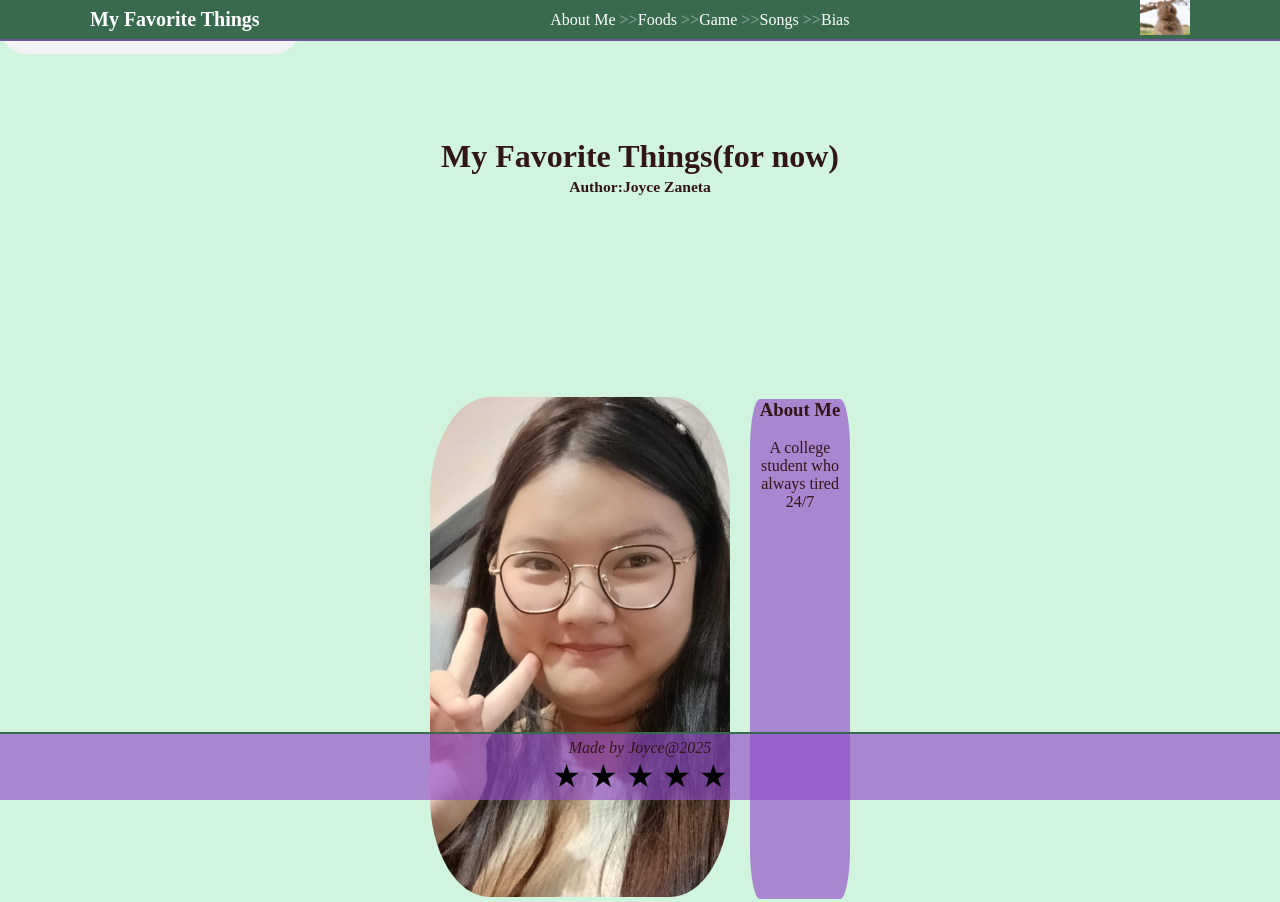
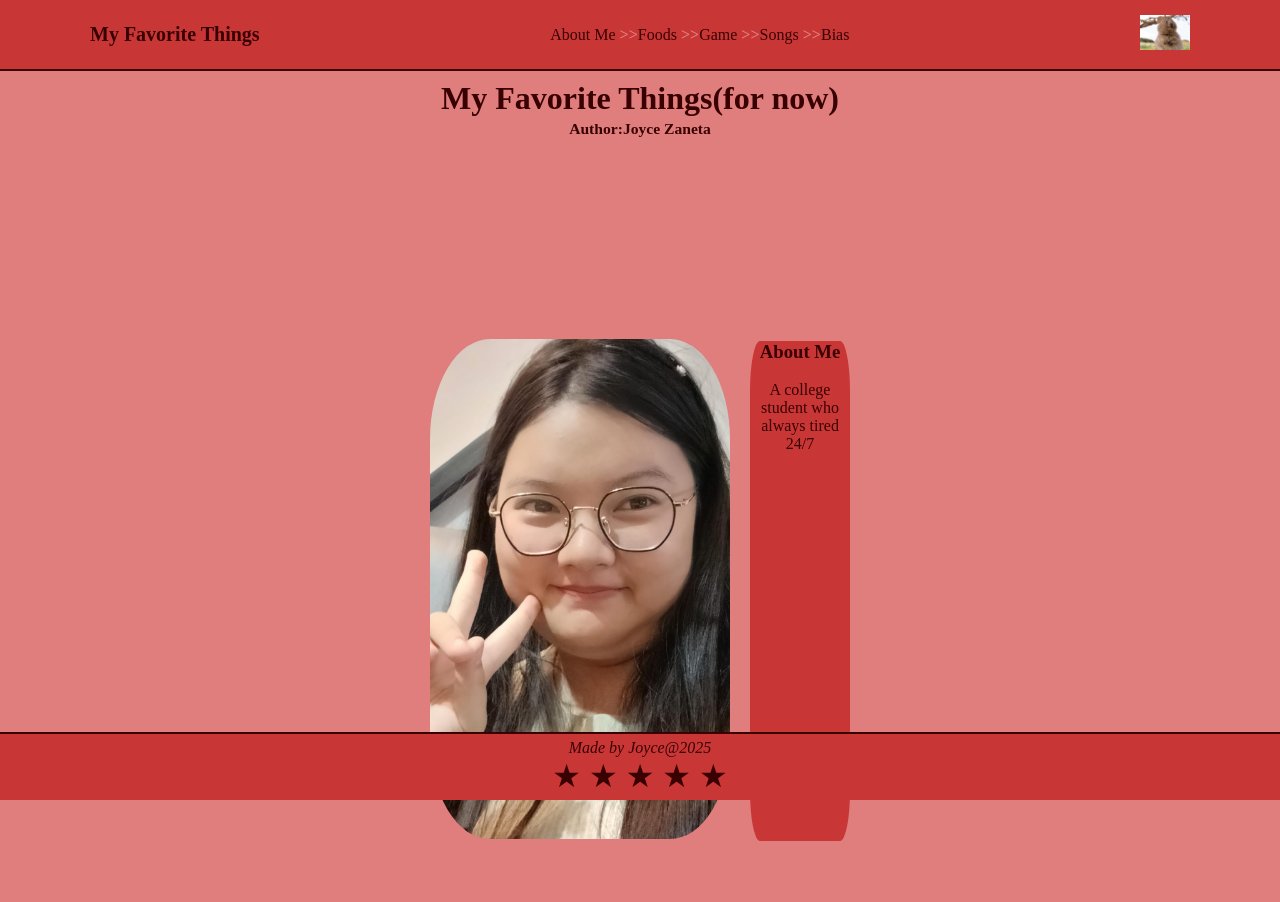
Before and after one commit to Joyce-Acia/Fav-Things, a plain HTML site: page index.html in a window 1280 px wide. Shown: the top 902 px of the page. Drawn offline with Linux system fonts and the light colour scheme.

Commit message:
new update red edition

```diff
--- a/css/style.css
+++ b/css/style.css
@@ -35,11 +35,11 @@
         }
 
 
-
         :root {
-            --primary-color: hsl(146, 31%, 32%);;
-            --secondary-color: #ffffff60;
-            --success-color: hsla(274, 53%, 54%, 0.651);
+            --primary-color: hsl(0, 58%, 50%);;
+            --secondary-color: #e07e7e;
+            --success-color: hsl(0, 100%, 11%);
+            --box-color:#98202cc5;
             /*0.65 utk menentukan transperentcy  */
         }
 
@@ -51,8 +51,8 @@
         }
 
         body {
-            background-color: #d1f4df;
-            color: #321515;
+            background-color: var(--secondary-color);
+            color: var(--success-color);
         }
 
 
@@ -60,6 +60,16 @@
     font-weight: bold;
     text-align: center;
     font-size: 20px;
+}
+
+.main-container {
+    content: '';
+    background-image: url(./assets/quokka.jpeg);
+    background-repeat: no-repeat;
+    background-position: center;
+    position: absolute;
+    background-size: cover;
+
 }
 
 .container {
@@ -72,13 +82,13 @@
 
 .fav {
     font-size: 20px;
-    color: #fff;
+    color: var(--success-color);
     font-weight: bold;
     text-decoration: none;
     }
 
 .navlink ul li a{
-    color: #fff;;
+    color: var(--success-color);;
     text-decoration: none;
 }
 
@@ -93,15 +103,22 @@
 .navbar {
     background-color: var(--primary-color);
     border-bottom: 2px solid var(--success-color);
-    /* padding: 15px 20px; */
+    padding: 15px 20px;
     position: fixed;
     top: 0;
     width: 100%;
     z-index: 1000;
+
 }
 
-.navicon img {
-    width: 30px;
+.navicon {
+    border: none;
+    /* content: '';
+    background-image: url(./assets/quokka.jpeg);
+    background-repeat: no-repeat;
+    background-position: center;
+    position: absolute;
+    background-size: cover; */
 }
 
 .menu {
@@ -130,7 +147,7 @@
 
 .describ {
     padding: 5%;
-    background-color:#341d8564;
+    background-color:var(--box-color);
     border-radius: 10%;
     animation: hideall 3s ease-in-out;
     animation-fill-mode: forwards;
@@ -147,7 +164,7 @@
         .des {
             width: 100px;
             height: 500px;
-            background: var(--success-color);
+            background: var(--primary-color);
             transition: width 2s;
             border-radius: 10%;
         }
@@ -159,7 +176,7 @@
         .des2 {
             width: 100px;
             height: 300px;
-            background: var(--success-color);
+            background: var(--primary-color);
             transition: width 2s;
             border-radius: 10%;
         }
@@ -236,7 +253,7 @@
         }
 
         .star-rating label {
-            color: #000000;
+            color: var(--success-color);
             cursor: pointer;
         }
 
@@ -250,8 +267,8 @@
         }
 
 .namebar {
-    background-color: var(--success-color);
-    border-top: 2px solid var(--primary-color);
+    background-color: var(--primary-color);
+    border-top: 2px solid var(--success-color);
     padding: 5px 20px;
     position: fixed;
     bottom: 0;
--- a/index.html
+++ b/index.html
@@ -36,7 +36,7 @@
 </header>
 <body>
     <div>
-        <audio loop autoplay controls>
+        <audio loop autoplay>
         <source src="assets/wwd.mp3juice.blog - Like A Dino (320 KBps).mp3" type="audio/mpeg">
         </audio>
     </div>
```
